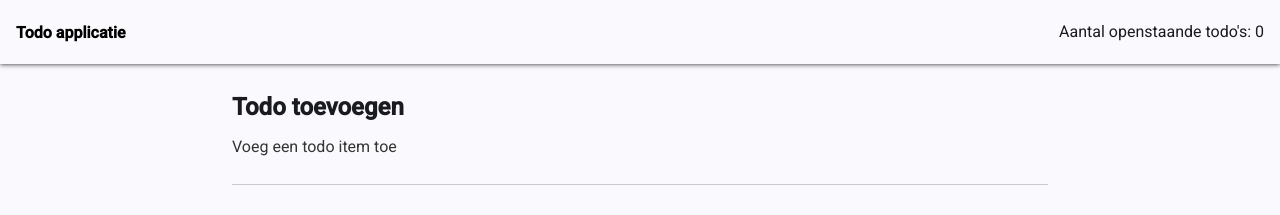
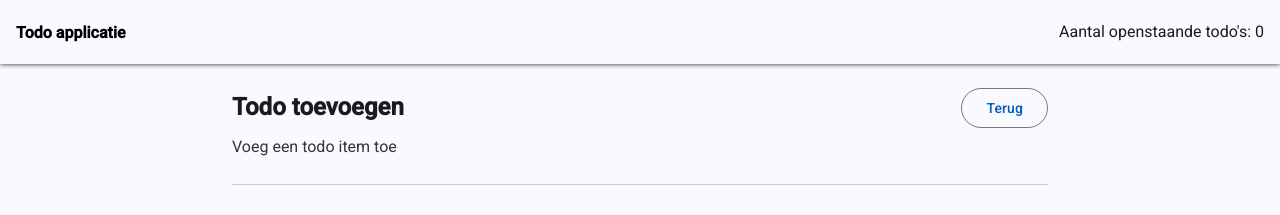
Before and after one commit to mrlnx/todo-applicatie, an Angular app in the folder frontend/: page /create in a window 1280 px wide. Shown: the top 215 px of the page. Built offline with nearby package versions, Linux system fonts and the light colour scheme; no server answers.

Commit message:
feat(optimizations): add back buttons to create and manage page

```diff
--- a/frontend/src/app/pages/create-todo/create-todo.html
+++ b/frontend/src/app/pages/create-todo/create-todo.html
@@ -2,6 +2,9 @@
   <div class="header-title">
     <h2>Todo toevoegen</h2>
     <p>Voeg een todo item toe</p>
+  </div>
+  <div class="header-action">
+    <a [routerLink]="['/overview']" matButton="outlined">Terug</a>
   </div>
 </div>
 
--- a/frontend/src/app/pages/create-todo/create-todo.ts
+++ b/frontend/src/app/pages/create-todo/create-todo.ts
@@ -8,7 +8,7 @@ import { MatChipInputEvent, MatChipsModule } from '@angular/material/chips';
 import { MatIconModule } from '@angular/material/icon';
 import { LiveAnnouncer } from '@angular/cdk/a11y';
 import { FormBuilder, ReactiveFormsModule, Validators } from '@angular/forms';
-import { Router } from '@angular/router';
+import { Router, RouterLink } from '@angular/router';
 import { TodoStore } from '../../service/todo.store';
 import { Todo } from '../../service/todo.types';
 import { formatDate } from '@angular/common';
@@ -23,6 +23,7 @@ import { formatDate } from '@angular/common';
     MatDatepickerModule,
     MatChipsModule,
     MatIconModule,
+    RouterLink,
   ],
   templateUrl: './create-todo.html',
   styleUrl: './create-todo.scss',
--- a/frontend/src/app/pages/manage-todo/manage-todo.html
+++ b/frontend/src/app/pages/manage-todo/manage-todo.html
@@ -2,6 +2,9 @@
   <div class="header-title">
     <h2>Todo managen</h2>
     <p>Markeer of verwijder je todo</p>
+  </div>
+  <div class="header-action">
+    <a [routerLink]="['/overview']" matButton="outlined">Terug</a>
   </div>
 </div>
 
--- a/frontend/src/app/pages/manage-todo/manage-todo.ts
+++ b/frontend/src/app/pages/manage-todo/manage-todo.ts
@@ -5,7 +5,7 @@ import { Component, DestroyRef, inject, OnInit } from '@angular/core';
 import { MatButtonModule } from '@angular/material/button';
 import { MatChipsModule } from '@angular/material/chips';
 import { MatSlideToggleModule } from '@angular/material/slide-toggle';
-import { ActivatedRoute } from '@angular/router';
+import { ActivatedRoute, RouterLink } from '@angular/router';
 import { TodoStore } from '../../service/todo.store';
 import { Todo } from '../../service/todo.types';
 import { takeUntilDestroyed } from '@angular/core/rxjs-interop';
@@ -13,7 +13,7 @@ import { Router } from '@angular/router';
 
 @Component({
   selector: 'app-manage-todo',
-  imports: [MatChipsModule, MatSlideToggleModule, MatButtonModule],
+  imports: [MatChipsModule, MatSlideToggleModule, MatButtonModule, RouterLink],
   templateUrl: './manage-todo.html',
   styleUrl: './manage-todo.scss',
 })
```
